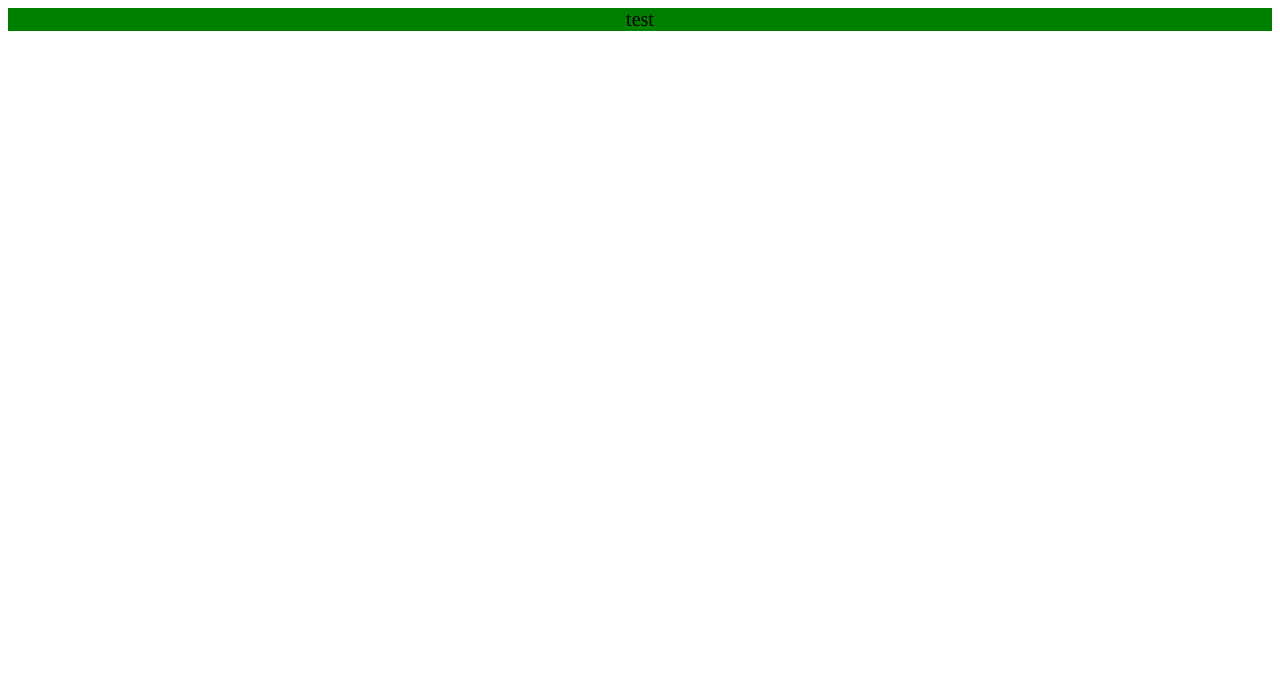
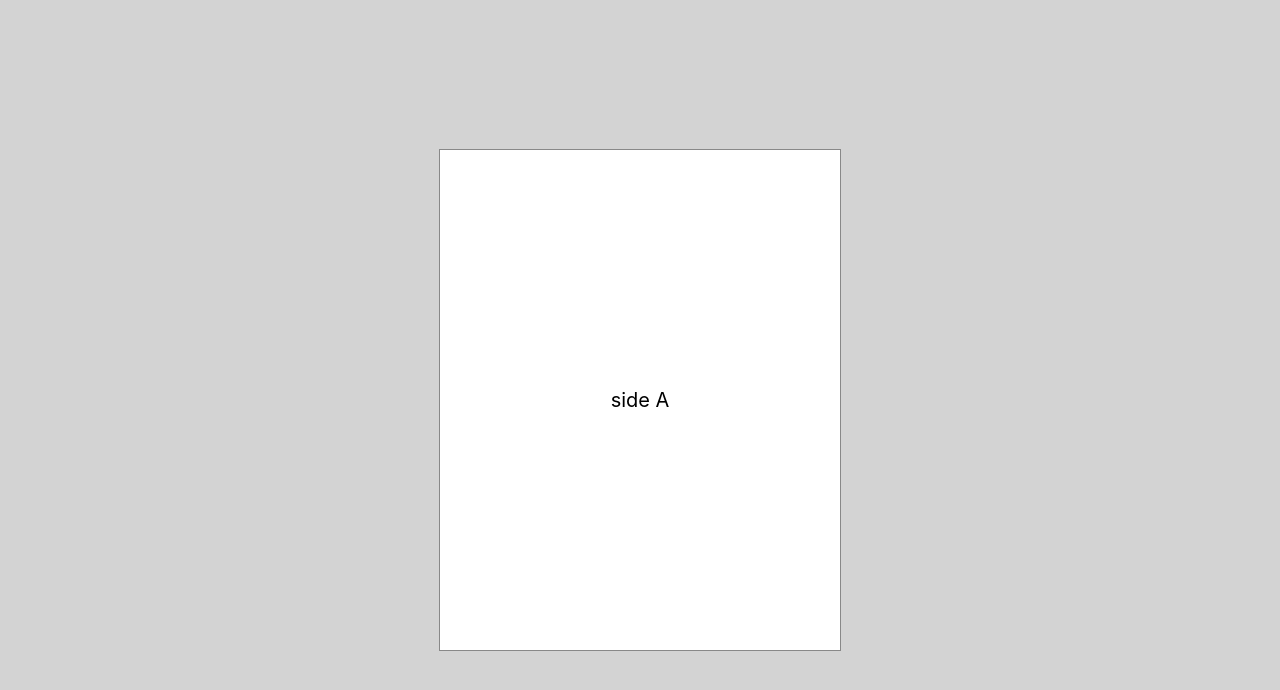
Before and after one commit to olarybacka/flashcards, a React (Create React App) app: page / in a window 1280 px wide. Shown: the top 690 px of the page. Built offline with nearby package versions, Linux system fonts and the light colour scheme.

Commit message:
basic styling

```diff
--- /dev/null
+++ b/src/assets/theme.js
@@ -0,0 +1,4 @@
+export const colors = {
+  white: '#fff',
+  border: '#888888',
+}
--- a/src/components/Card/CardContainer.tsx
+++ b/src/components/Card/CardContainer.tsx
@@ -1,15 +1,14 @@
 import React from 'react'
 import { CardItem } from './CardItem'
 import { Card } from './interfaces'
+import { styles } from './styles'
 
-const cards: [Card] = [{ title: 'test' }]
+const cards: [Card] = [{ sideA: 'side A', sideB: 'side B' }]
 
 export const CardContainer: React.FC = () => (
-  <div>
-    <div className="title">
-      {cards.map((card, i) => (
-        <CardItem key={i} {...{ card }} />
-      ))}
-    </div>
+  <div className={styles.cardContainer}>
+    {cards.map((card, i) => (
+      <CardItem key={i} {...{ card }} />
+    ))}
   </div>
 )
--- a/src/components/Card/CardItem.tsx
+++ b/src/components/Card/CardItem.tsx
@@ -1,9 +1,15 @@
-import React from 'react'
+import React, { useState } from 'react'
 import { Item } from './interfaces'
 import { styles } from './styles'
 
-export const CardItem: React.FC<Item> = ({ card: { title } }) => (
-  <div className={styles.card}>
-    <div className={styles.title}>{title}</div>
-  </div>
-)
+export const CardItem: React.FC<Item> = ({ card: { sideA, sideB } }) => {
+  const [showedSide, setShowedSide] = useState(sideA)
+  const switchSide = () => {
+    setShowedSide(showedSide === sideA ? sideB : sideA)
+  }
+  return (
+    <div className={styles.card} onClick={switchSide}>
+      <div className={styles.title}>{showedSide}</div>
+    </div>
+  )
+}
--- a/src/components/Card/interfaces.ts
+++ b/src/components/Card/interfaces.ts
@@ -1,5 +1,7 @@
 export interface Card {
-  title: string
+  sideA: string
+  sideB: string
+  tags?: [string]
 }
 
 export interface Item {
--- a/src/components/Card/styles.ts
+++ b/src/components/Card/styles.ts
@@ -1,11 +1,24 @@
 import { css } from 'emotion'
+import { colors } from '../../assets/theme'
 
 export const styles = {
   card: css`
-    background: pink;
+    height: 500px;
+    width: 400px;
+    display: flex;
+    align-items: center;
+    justify-content: center;
+    flex-direction: column;
+    border: 1px solid ${colors.border};
+    background: ${colors.white};
   `,
   title: css`
     font-size: 20px;
-    background: green;
+  `,
+  cardContainer: css`
+    display: flex;
+    justify-content: center;
+    align-items: center;
+    height: 100%;
   `,
 }
--- a/src/index.css
+++ b/src/index.css
@@ -3,6 +3,16 @@ body {
   font-family: -apple-system, BlinkMacSystemFont, 'Segoe UI', 'Roboto', 'Oxygen', 'Ubuntu', 'Cantarell', 'Fira Sans', 'Droid Sans', 'Helvetica Neue', sans-serif;
   -webkit-font-smoothing: antialiased;
   -moz-osx-font-smoothing: grayscale;
+  height: 100%;
+  min-height: 100vh;
+  background: lightgray;
+}
+
+html,
+body,
+#root,
+#root>div {
+  height: 100%
 }
 
 code {
--- a/src/index.tsx
+++ b/src/index.tsx
@@ -1,5 +1,6 @@
 import React from 'react'
 import ReactDOM from 'react-dom'
+import './index.css'
 import App from './App'
 
 ReactDOM.render(
```
